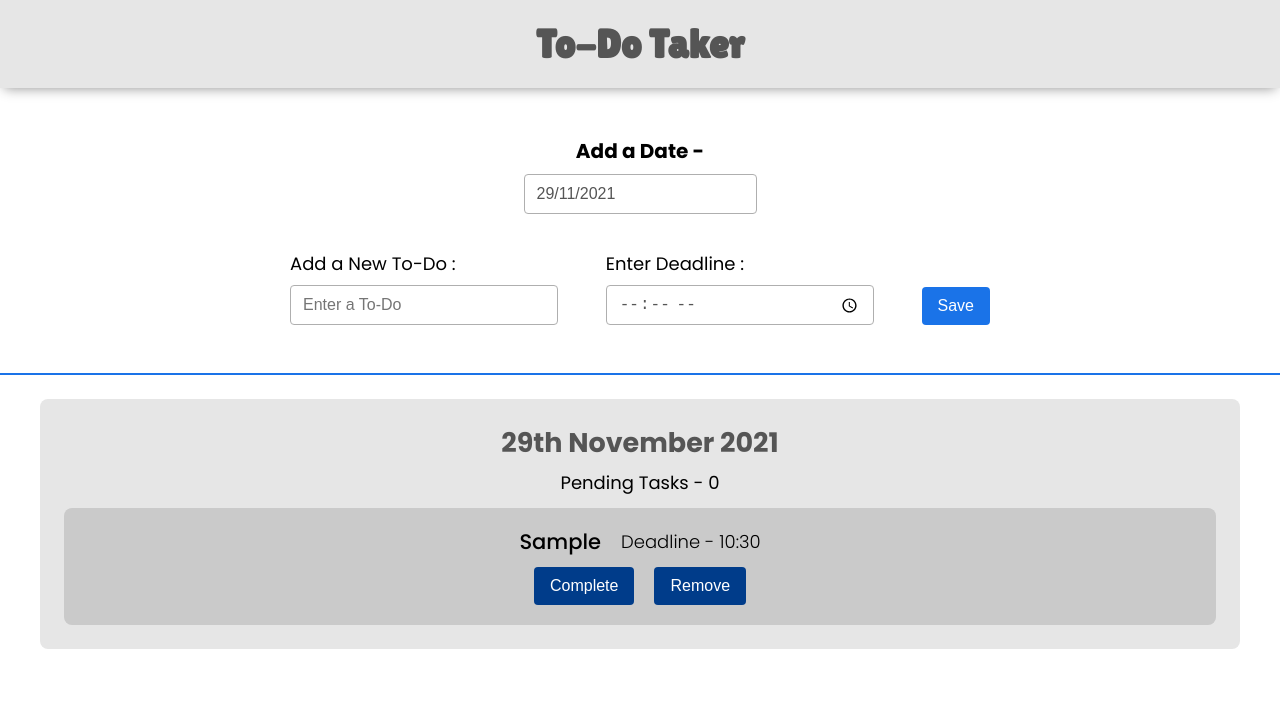
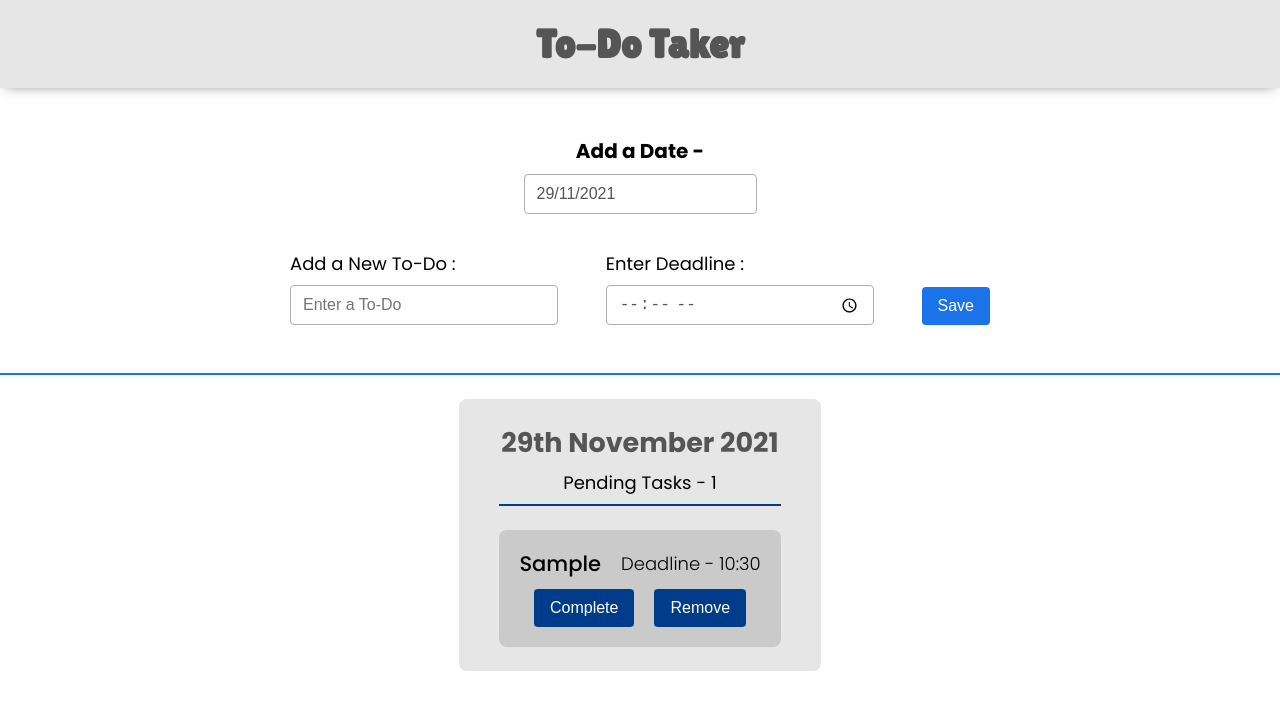
Before and after one commit to sudip-101/react-todo, a React (Create React App) app: page / in a window 1280 px wide. Both pictures are taken after typing "Sample", "10:30" into the empty fields and a click on the button "Save". Shown: the top 710 px of the page. Built offline with nearby package versions, Linux system fonts and the light colour scheme; the HTML template or start-up script is replaced by a standard one.

Commit message:
Fixed a feature and customized some styles

```diff
--- a/src/_variables.scss
+++ b/src/_variables.scss
@@ -7,7 +7,9 @@ $mid-black: #232323;
 $light-black: #555;
 
 $accent: #1a73e8;
+$accent-hover: #1861c0;
 $accent-dark: #003c8a;
+$accent-dark-hover: #0052bd;
 $accent-light: #bdd1eb;
 
 $br-small: 4px;
--- a/src/components/CreateTask/CreateTask.scss
+++ b/src/components/CreateTask/CreateTask.scss
@@ -71,6 +71,10 @@
       align-items: flex-end;
       .submit-btn {
         background: $accent;
+        transition: background 250ms ease-in-out;
+        &:hover {
+          background: $accent-hover;
+        }
       }
     }
   }
--- a/src/components/CreateTask/CreateTask.tsx
+++ b/src/components/CreateTask/CreateTask.tsx
@@ -25,6 +25,7 @@ const CreateTask: React.FC<ICreateTaskProps> = ({ addTask }) => {
           selected={startDate}
           onChange={(date: Date | null) => setStartDate(date)}
           dateFormat={"dd/MM/yyyy"}
+          minDate={new Date()}
         />
       </div>
       <form onSubmit={handleSubmit} className="create-form">
@@ -39,6 +40,7 @@ const CreateTask: React.FC<ICreateTaskProps> = ({ addTask }) => {
             placeholder="Enter a To-Do"
             onChange={(e) => setTitle(e.target.value)}
             required
+            autoComplete="off"
           />
         </div>
         <div className="form-detail todo-time">
--- a/src/components/Task/Task.scss
+++ b/src/components/Task/Task.scss
@@ -28,6 +28,10 @@
     gap: 20px;
     .btn-task {
       background: $accent-dark;
+      transition: background 250ms ease-in-out;
+      &:hover {
+        background: $accent-dark-hover;
+      }
     }
   }
 }
--- a/src/components/Todo/Todo.scss
+++ b/src/components/Todo/Todo.scss
@@ -3,7 +3,7 @@
   .header {
     padding: $padding-big;
     background: $lightgrey;
-    box-shadow: 0 4px 12px -4px rgba(0, 0, 0, 0.45);
+    box-shadow: 0 4px 12px -6px rgba(0, 0, 0, 0.5);
     text-align: center;
     @media only screen and (max-width: 548px) {
       padding: $padding-small;
@@ -25,7 +25,11 @@
   .todo-card-container {
     padding: $padding-big;
     display: grid;
-    grid-template-columns: repeat(auto-fit, minmax(300px, 1fr));
+    grid-template-columns: repeat(auto-fit, minmax(300px, max-content));
+    @media only screen and (max-width: 700px) {
+      grid-template-columns: repeat(auto-fit, minmax(300px, 1fr));
+    }
+    justify-content: center;
     gap: 40px;
     @media only screen and (max-width: 768px) {
       padding: $padding-small;
@@ -39,6 +43,9 @@
       text-align: center;
       background: $lightgrey;
       padding: $padding-small;
+      @media only screen and (min-width: 860px) {
+        padding: $padding-big;
+      }
       @media only screen and (max-width: 400px) {
         padding: $padding-mob;
       }
@@ -48,7 +55,9 @@
         color: $light-black;
       }
       .pending-task {
-        margin-bottom: 12px;
+        margin-bottom: 24px;
+        padding-bottom: 8px;
+        border-bottom: 2px solid $accent-dark;
       }
       .task-container {
         display: flex;
--- a/src/components/Todo/Todo.tsx
+++ b/src/components/Todo/Todo.tsx
@@ -3,25 +3,29 @@ import CreateTask from "../CreateTask/CreateTask";
 import Task from "../Task/Task";
 
 const Todo: React.FC = () => {
-  // useEffect(() => {
-  //   const json: string = localStorage.getItem("todoList") || "[]";
-  //   const savedTasks = JSON.parse(json);
-  //   console.log(json);
-  //   if (savedTasks) {
-  //     setTodoMap(new Map(savedTasks));
-  //     console.log(savedTasks);
-  //   }
-  // }, []);
+  useEffect(() => {
+    const json: string = localStorage.getItem("todoList") || "{}";
+    const savedTasks = JSON.parse(json);
+    if (savedTasks) {
+      setTodoMap(new Map(Object.entries(savedTasks)));
+    }
+  }, []);
   const [todoMap, setTodoMap] = useState<Map<string, ITaskArr[]>>(new Map([]));
 
   const addTask = (title: string, time: string, date: string) => {
     setTodoMap((prev) => {
       const newMap = new Map(prev);
       const val = newMap.get(date);
-      if (val) return newMap.set(date, [...val, { title, done: false, time }]);
+      if (val) {
+        const newTasks = [...val, { title, done: false, time }].sort((a, b) =>
+          a.time.localeCompare(b.time)
+        );
+        updateLocalStorage(newMap.set(date, newTasks));
+        return newMap.set(date, newTasks);
+      }
+      updateLocalStorage(newMap.set(date, [{ title, done: false, time }]));
       return newMap.set(date, [{ title, done: false, time }]);
     });
-    updateLocalStorage(todoMap);
   };
 
   const completeTask = (index: number, date: string, done: boolean) => {
@@ -30,38 +34,50 @@ const Todo: React.FC = () => {
       const value = newMap.get(date);
       if (value) {
         value[index].done = done;
+        updateLocalStorage(newMap.set(date, [...value]));
         return newMap.set(date, [...value]);
       }
       return newMap;
     });
-    updateLocalStorage(todoMap);
   };
 
   const removeTask = (index: number, date: string) => {
+    if (window.confirm("Do you want to remove the task?"))
       setTodoMap((prev) => {
         const newMap = new Map(prev);
+        console.log(newMap);
         const value = newMap.get(date);
+        console.log(value);
         if (value) {
-        if (window.confirm("Do you want to remove the task?"))
-          value.splice(index, 1);
-        return newMap.set(date, [...value]);
+          const newVal = value.filter((obj, i) => i !== index);
+          console.log(newVal);
+          if (newVal.length === 0) {
+            newMap.delete(date);
+            console.log(newMap);
+            updateLocalStorage(newMap);
+            return newMap;
+          }
+          updateLocalStorage(newMap.set(date, [...newVal]));
+          return newMap.set(date, [...newVal]);
         }
         return newMap;
       });
-    updateLocalStorage(todoMap);
   };
 
   const updateLocalStorage = (localMap: Map<string, ITaskArr[]>) => {
-    const json = JSON.stringify(localMap);
+    const obj = Object.fromEntries(localMap);
+    const json = JSON.stringify(obj);
     localStorage.setItem("todoList", json);
   };
 
-  const todoRemaining = React.useMemo(() => {
-    const today = new Date();
-    const val = todoMap.get(today.toISOString());
-    if (val) return val.filter((i) => i.done).length;
+  const todoRemaining = React.useCallback(
+    (key: string) => {
+      const val = todoMap.get(key);
+      if (val) return val.filter((i) => !i.done).length;
       return 0;
-  }, [todoMap]);
+    },
+    [todoMap]
+  );
 
   return (
     <div className="todos-box">
@@ -75,7 +91,7 @@ const Todo: React.FC = () => {
         {[...todoMap.keys()].map((key) => (
           <div className="card">
             <h2>{key}</h2>
-            <p className="pending-task">Pending Tasks - {todoRemaining}</p>
+            <p className="pending-task">Pending Tasks - {todoRemaining(key)}</p>
             <div className="task-container">
               {todoMap.get(key)?.map((task, index) => (
                 <Task
```
Lines whose indentation alone changed are shown as unchanged.
